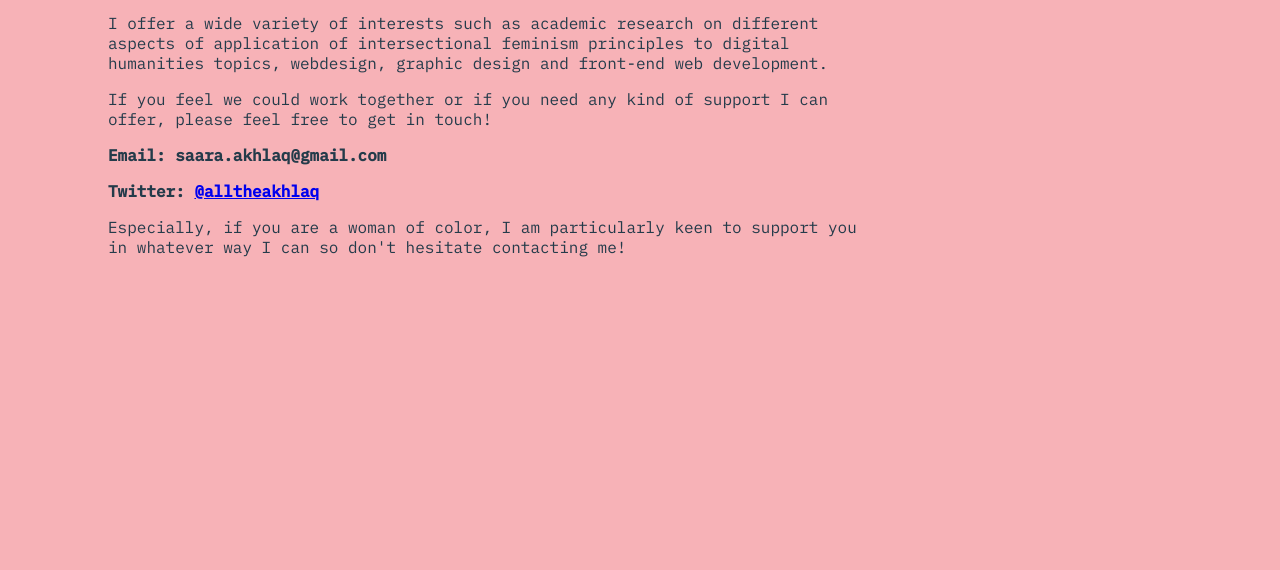
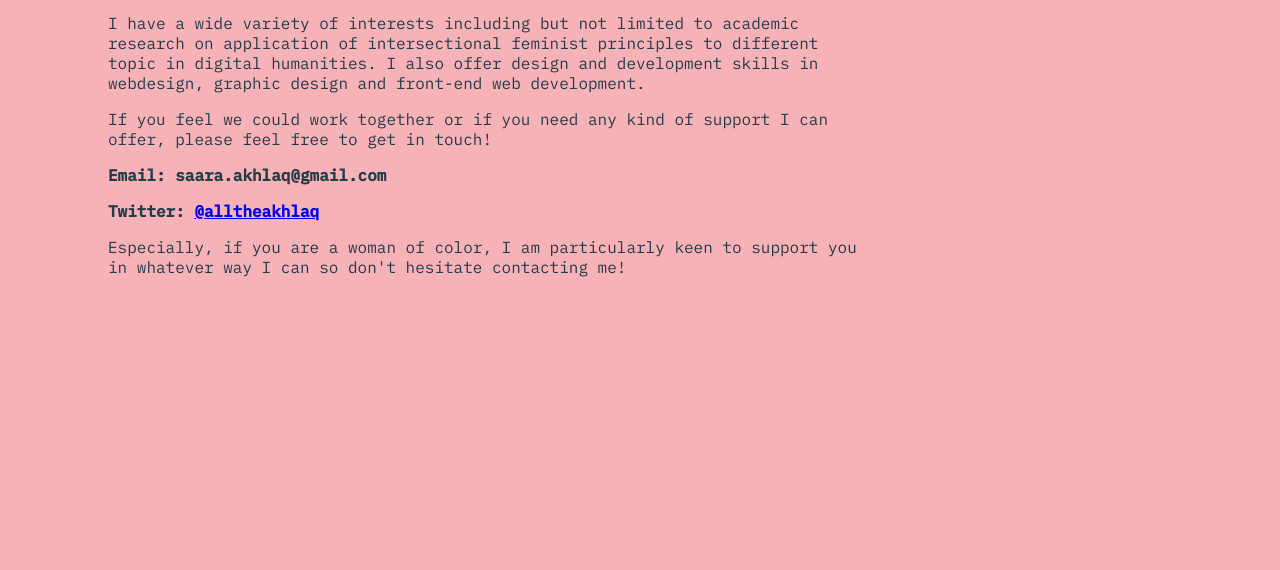
Before and after one commit to alltheakhlaq/alltheakhlaq.github.io, a Gatsby site: page /contact in a window 1280 px wide. Shown: the part 230-800 px from the top of the page. Built offline with nearby package versions, Linux system fonts and the light colour scheme; Gatsby itself is replaced by a stand-in of ours; a web font is replaced by a local one.

Commit message:
contact page update

```diff
--- a/src/pages/contact.js
+++ b/src/pages/contact.js
@@ -13,10 +13,11 @@ const contact = () => {
         <h2>I'm happy to talk more with you!</h2>
         <hr></hr>
         <p>
-          I offer a wide variety of interests such as academic research on
-          different aspects of application of intersectional feminism principles
-          to digital humanities topics, webdesign, graphic design and front-end
-          web development.
+          I have a wide variety of interests including but not limited to
+          academic research on application of intersectional feminist principles
+          to different topic in digital humanities. I also offer design and
+          development skills in webdesign, graphic design and front-end web
+          development.
         </p>
         <p>
           If you feel we could work together or if you need any kind of support
```
